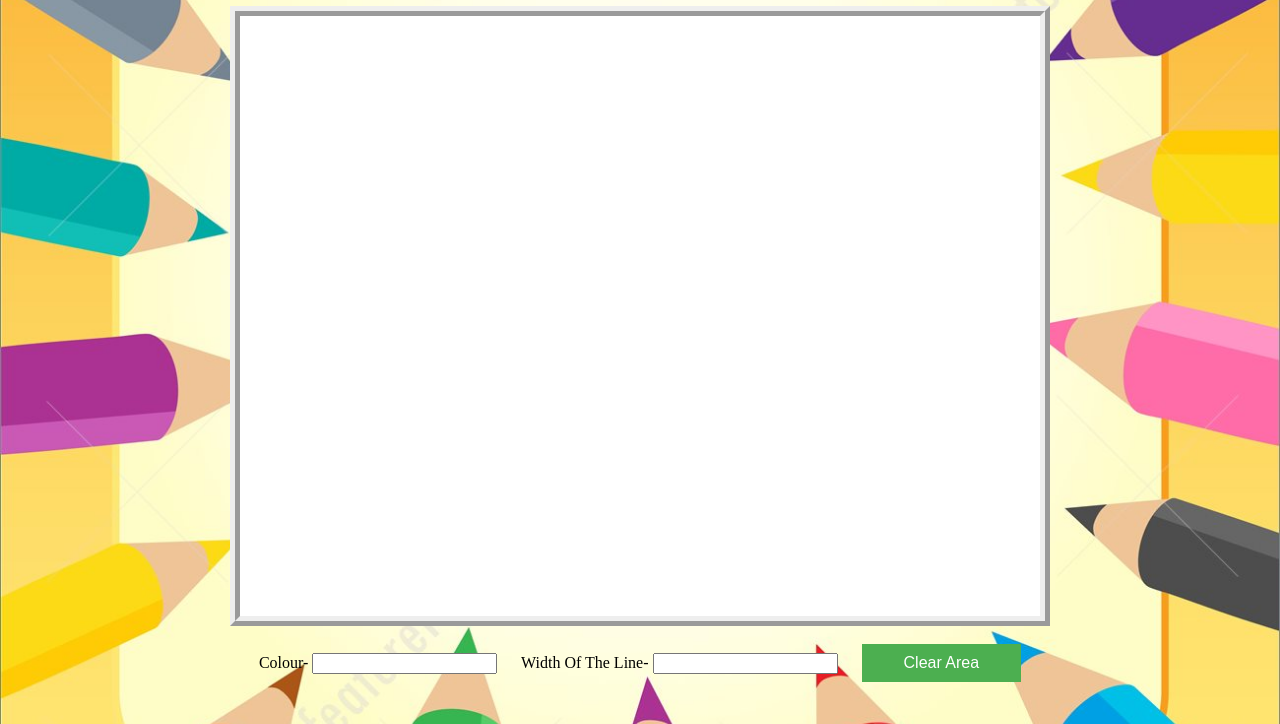
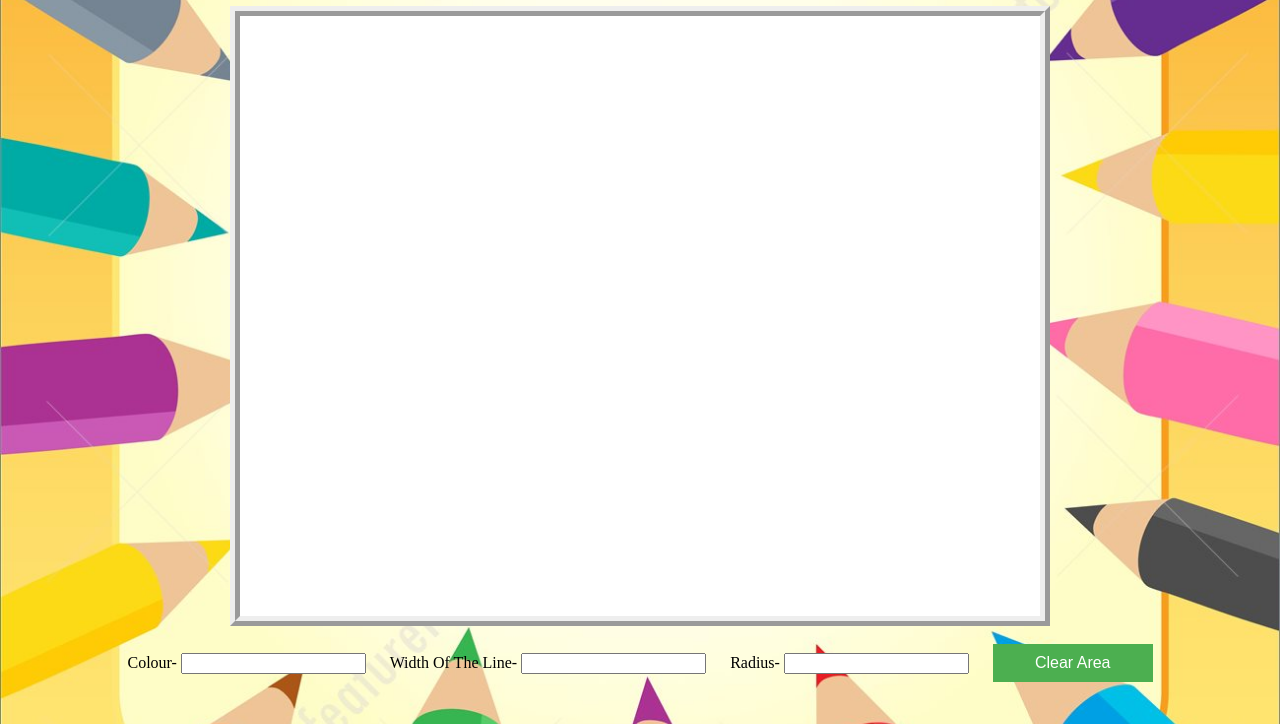
Before and after one commit to AdityaKakkad/BrowsePaint, a plain HTML site: page index.html in a window 1280 px wide. Shown: the part 76-800 px from the top of the page. Drawn offline with Linux system fonts and the light colour scheme.

Commit message:
Update index.html

```diff
--- a/index.html
+++ b/index.html
@@ -18,6 +18,9 @@
 <input type="text" id="color">
 <span>Width Of The Line-</span>
 <input type="text" id="width_of_line">
+<span>Radius-</span>
+<input type="text" id="radius"></input>
+
 <button onclick="erase()">Clear Area</button>
 
     </div>
```
